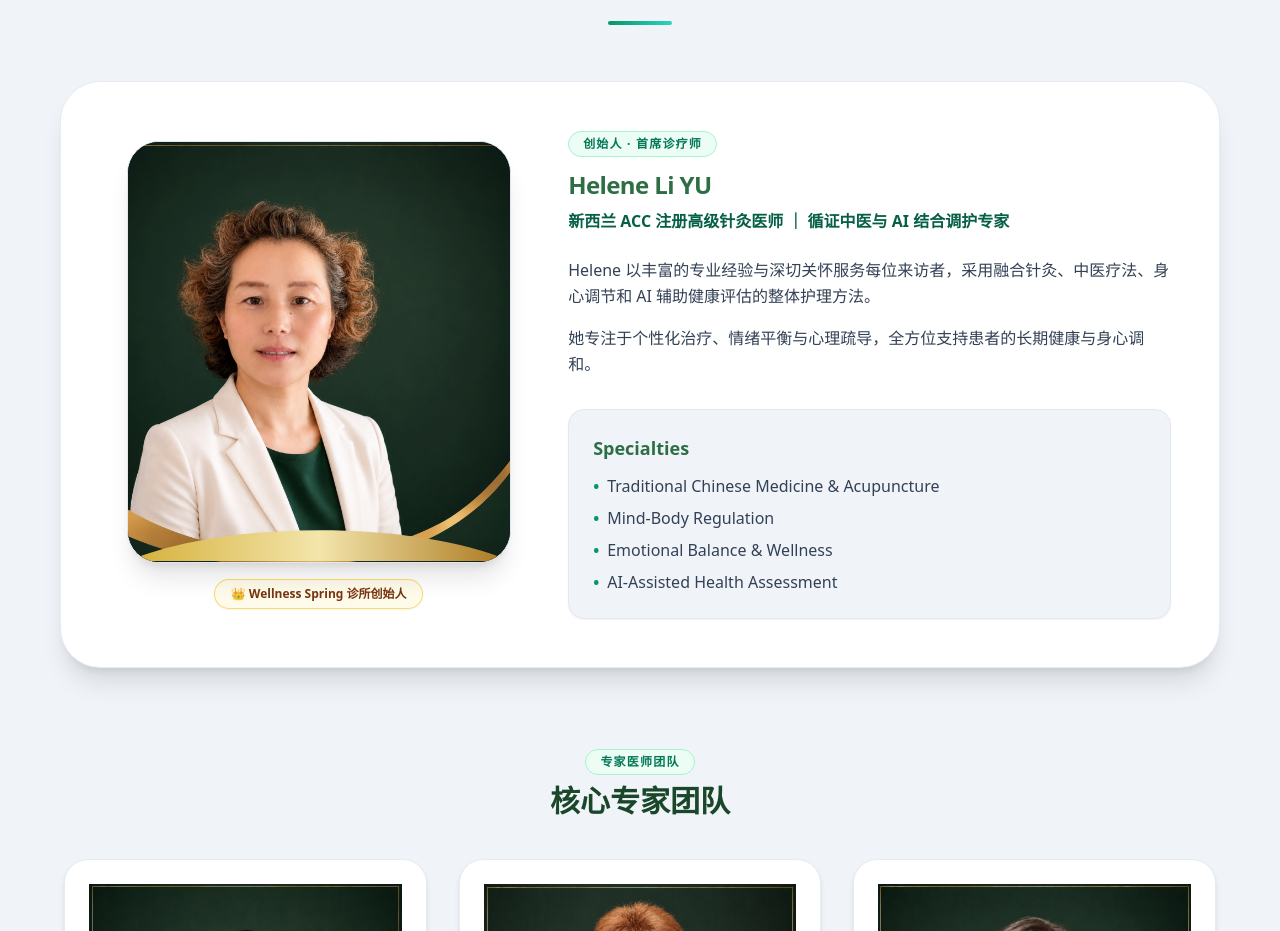
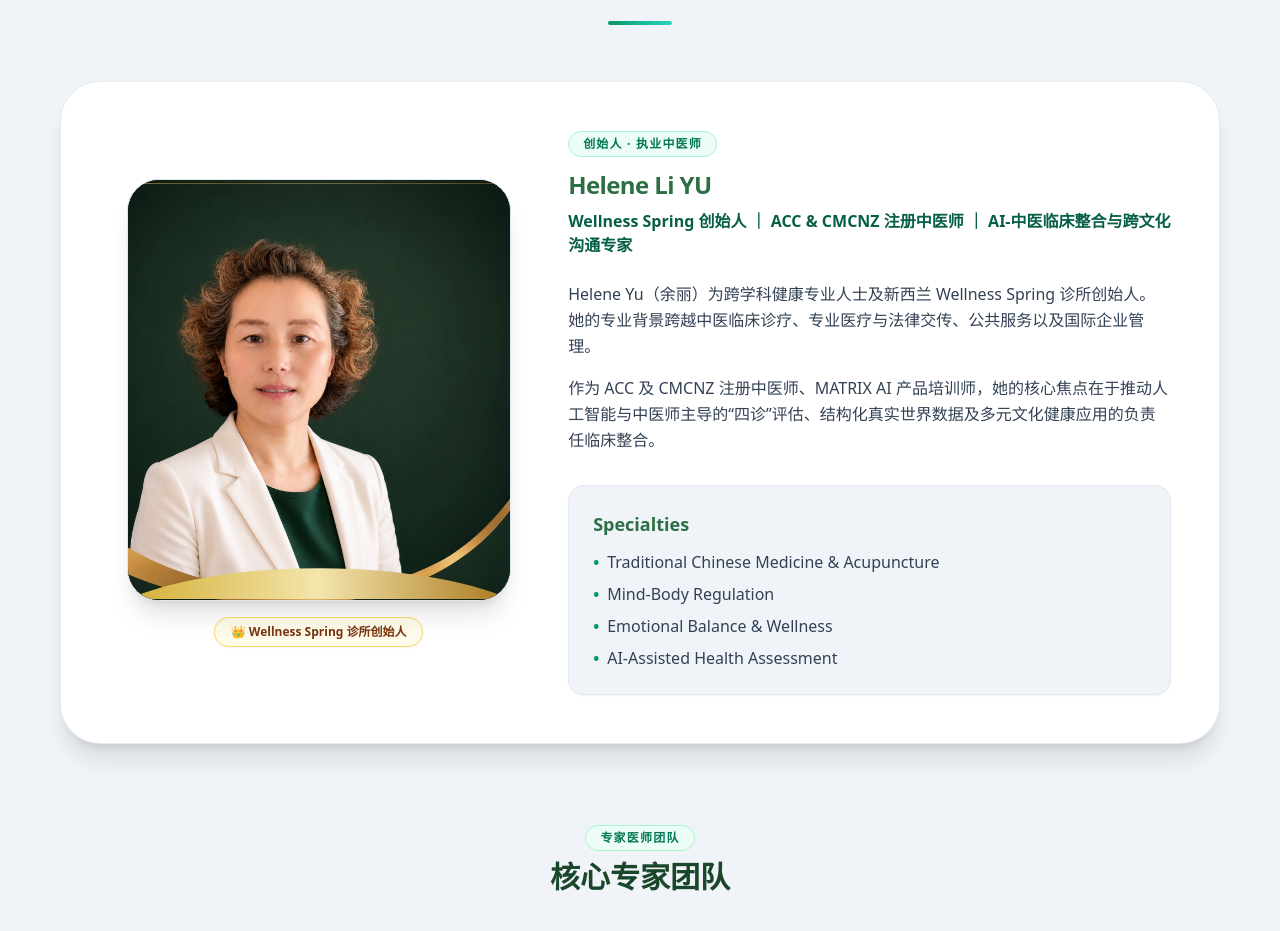
Before and after one commit to gogolf2020-byte/home, a React (Vite) app: page / in a window 1280 px wide. Shown: the part 5782-6713 px from the top of the page. Built offline with nearby package versions, Linux system fonts and the light colour scheme.

Commit message:
refactor(practitioner): update Helene Yu's profile, qualifications, background, and positioning from official CV across all languages

```diff
--- a/src/components/Practitioner.jsx
+++ b/src/components/Practitioner.jsx
@@ -64,7 +64,7 @@ export default function Practitioner() {
             <div className="lg:col-span-7 flex flex-col justify-between">
               <div>
                 <span className="text-xs uppercase tracking-widest font-bold text-emerald-700 dark:text-emerald-400 bg-emerald-50 dark:bg-emerald-950/60 px-3.5 py-1 rounded-full border border-emerald-200 dark:border-emerald-800 inline-block mb-3">
-                  {lang === 'zh' ? '创始人 · 首席诊疗师' : lang === 'de' ? 'GRÜNDERIN & LEITENDE BEHANDLERIN' : 'FOUNDER & LEAD PRACTITIONER'}
+                  {t('practitioner.founderTag')}
                 </span>
 
                 <h3 className="text-xl sm:text-2xl font-bold text-primary dark:text-emerald-300 tracking-tight mb-2">
@@ -72,23 +72,15 @@ export default function Practitioner() {
                 </h3>
 
                 <p className="text-base font-semibold text-emerald-800 dark:text-emerald-400 mb-6">
-                  {lang === 'zh' ? '新西兰 ACC 注册高级针灸医师 ｜ 循证中医与 AI 结合调护专家' : lang === 'de' ? 'ACC-Registrierte Akupunkteurin | TCM & KI-Spezialistin' : 'ACC-Registered Acupuncturist | TCM & AI Assessment Specialist'}
+                  {t('practitioner.founderTitle')}
                 </p>
 
                 <p className="text-slate-700 dark:text-slate-300 text-base leading-relaxed mb-4">
-                  {lang === 'zh'
-                    ? 'Helene 以丰富的专业经验与深切关怀服务每位来访者，采用融合针灸、中医疗法、身心调节和 AI 辅助健康评估的整体护理方法。'
-                    : lang === 'de'
-                    ? 'Helene verbindet umfassende Erfahrung und Einfühlungsvermögen mit einem ganzheitlichen Ansatz aus Akupunktur, traditioneller chinesischer Medizin, Körper-Geist-Regulation und KI-gestützter Gesundheitsanalyse.'
-                    : 'Helene brings extensive expertise and compassion to her practice, with a holistic approach to care, integrating acupuncture, traditional Chinese medicine therapies, mind–body regulation, and AI-assisted health assessment.'}
+                  {t('practitioner.founderDesc1')}
                 </p>
 
                 <p className="text-slate-700 dark:text-slate-300 text-base leading-relaxed mb-8">
-                  {lang === 'zh'
-                    ? '她专注于个性化治疗、情绪平衡与心理疏导，全方位支持患者的长期健康与身心调和。'
-                    : lang === 'de'
-                    ? 'Ihr Fokus liegt auf individueller Behandlung, emotionaler Balance und langfristigem Wohlbefinden durch aufmerksame, persönliche Betreuung.'
-                    : 'Her focus is on personalised treatment, emotional balance, and supporting long-term wellbeing through thoughtful, individualised care.'}
+                  {t('practitioner.founderDesc2')}
                 </p>
 
                 {/* Specialties Box (Matches user screenshot) */}
--- a/src/data/practitionersData.js
+++ b/src/data/practitionersData.js
@@ -379,76 +379,91 @@ export const practitionersData = [
       de: 'Helene Li YU'
     },
     shortTitle: {
-      zh: '高级针灸诊疗师 · ACC 注册医师',
-      en: 'Senior Practitioner · ACC Registered Acupuncturist',
-      de: 'Senior-Behandlerin · ACC-Registrierte Akupunkteurin'
+      zh: 'Wellness Spring 创始人 · ACC & CMCNZ 注册中医师 · AI-中医临床整合专家',
+      en: 'Founder Wellness Spring · ACC & CMCNZ Registered Acupuncturist · AI–TCM Specialist',
+      de: 'Gründerin Wellness Spring · ACC & CMCNZ Registrierte Akupunkteurin · KI-TCM Spezialistin'
     },
     title: {
-      zh: '高级针灸诊疗师 ｜ 中医整体调理专家',
-      en: 'Senior Practitioner | Holistic TCM & Acupuncture',
-      de: 'Senior-Behandlerin | Ganzheitliche Akupunktur & TCM'
+      zh: 'Wellness Spring 创始人 ｜ ACC & CMCNZ 注册中医师 ｜ AI-中医临床整合与跨文化医疗沟通专家',
+      en: 'Founder, Wellness Spring | ACC & CMCNZ Registered Acupuncturist | AI–TCM Clinical Integration & Cross-Cultural Communication',
+      de: 'Gründerin, Wellness Spring | ACC & CMCNZ Registrierte Akupunkteurin | KI-TCM Klinische Integration & Kommunikation'
     },
     mentor: {
-      zh: 'ACC 注册针灸医师 ｜ 资深循证中医专家',
-      en: 'ACC-Registered Acupuncturist | Evidence-Informed TCM Specialist',
-      de: 'ACC-Registrierte Akupunkteurin | Ganzheitliche TCM-Spezialistin'
+      zh: '“以语言、文化与科技为桥梁，连接传统中医与全球健康。”',
+      en: '"Bridging Traditional Chinese Medicine and global healthcare through language, culture and technology."',
+      de: '"Verbindung von Traditioneller Chinesischer Medizin und globaler Gesundheit durch Sprache, Kultur und Technologie."'
     },
     photo: helenePhoto,
     hometown: {
-      zh: '奥克兰 Wellness Spring 资深医师',
-      en: 'Senior Practitioner at Wellness Spring',
-      de: 'Senior-Behandlerin bei Wellness Spring'
+      zh: 'Wellness Spring 创始人 · 执业中医师',
+      en: 'Founder & Practitioner at Wellness Spring',
+      de: 'Gründerin & Behandlerin bei Wellness Spring'
     },
     tags: {
-      zh: ['ACC 注册医师', 'AI 智能评估', '心身调节', '整体康复'],
-      en: ['ACC Registered', 'AI Assessment', 'Mind-Body Regulation', 'Holistic Recovery'],
-      de: ['ACC-Registriert', 'KI-Gesundheitsanalyse', 'Körper-Geist-Regulation', 'Ganzheitlich']
+      zh: ['Wellness Spring 创始人', 'ACC & CMCNZ 注册医师', 'AI-中医临床整合', '资深跨文化交传', '新西兰健康科学学士'],
+      en: ['Founder Wellness Spring', 'ACC & CMCNZ Registered', 'AI–TCM Integration', 'Cross-Cultural Interpreter', 'BHSc Acupuncture'],
+      de: ['Gründerin Wellness Spring', 'ACC & CMCNZ Registriert', 'KI-TCM Integration', 'Medizinische Dolmetscherin', 'BHSc Akupunktur']
     },
     shortDesc: {
-      zh: 'Wellness Spring 资深医师，融合传统针灸、身心调节与 AI 智能健康评估，为患者提供全方位个性化护理。',
-      en: 'Senior practitioner at Wellness Spring, integrating acupuncture, mind-body regulation, and AI health assessment.',
-      de: 'Senior-Behandlerin bei Wellness Spring, verbindet Akupunktur, Körper-Geist-Regulation und KI-Gesundheitsanalyse.'
+      zh: 'Wellness Spring 创始人，融合中医临床诊疗、AI 智能健康评估、专业医疗法律交传及公共服务经验，打造执业医师主导的负责任整合医疗平台。',
+      en: 'Founder of Wellness Spring, combining TCM clinical practice, AI-assisted health assessment, cross-cultural medical interpreting, and public service experience to build a responsible, practitioner-led integrative healthcare platform.',
+      de: 'Gründerin von Wellness Spring, verbindet TCM-Praxis, KI-gestützte Gesundheitsanalyse, medizinische Dolmetscherausbildung und öffentliche Erfahrung.'
     },
     bioParagraphs: {
       zh: [
-        'Helene 以丰富的专业经验与深切关怀服务每位来访者，采用融合传统针灸、中医疗法、身心调节和 AI 辅助健康评估的整体护理方法。',
-        '她专注于个性化治疗、情绪平衡与心理疏导，全方位支持患者的长期健康与身心调和。'
+        'Helene Yu（余丽）为跨学科健康专业人士及新西兰 Wellness Spring 诊所创始人。她的专业背景跨越传统中医临床诊疗、专业医疗与法律交传、公共服务以及国际企业管理。她目前的核心焦点在于推动人工智能与中医师主导的“四诊”评估、结构化真实世界数据及多元文化健康应用的负责任临床整合。',
+        '作为新西兰 ACC 及 CMCNZ 注册中医师、MATRIX AI 产品培训师，Helene 正在建立一套结构化的临床工作流程，将 AI 辅助健康评估与传统中医“望、闻、问、切”四诊有机融合。她利用大语言模型（LLM）对临床信息进行结构化梳理与比对，同时确保最终的医学解读与临床决策始终严格由执业医师主导复核。',
+        'Helene 拥有新西兰健康科学（针灸专业）学士学位，并在奥克兰理工大学（AUT）完成了医疗法律翻译及健康管理的深造。她精通英语、国语及粤语，始终秉持“以语言、文化与科技为桥梁，连接传统中医与全球健康”的专业使命。'
       ],
       en: [
-        'Helene brings extensive expertise and compassion to her practice, with a holistic approach to care, integrating acupuncture, traditional Chinese medicine therapies, mind–body regulation, and AI-assisted health assessment.',
-        'Her focus is on personalised treatment, emotional balance, and supporting long-term wellbeing through thoughtful, individualised care.'
+        'Helene Yu is a multidisciplinary health professional and founder of Wellness Spring in New Zealand. Her background spans Traditional Chinese Medicine (TCM) clinical practice, professional medical and legal interpreting, public-service experience, and international business management. Her current focus is the responsible clinical integration of artificial intelligence with practitioner-led TCM assessment, structured real-world data, and multicultural health applications.',
+        'As an ACC and CMCNZ registered acupuncturist and MATRIX AI product trainer, Helene is developing a structured clinical workflow linking AI-assisted health assessment with traditional TCM Four Diagnostics (observation, listening/smelling, inquiry, palpation). She uses large language models (LLMs) to structure and compare clinical information while ensuring final interpretation and decision-making remain strictly under practitioner governance.',
+        'Helene holds a Bachelor of Health Science (Acupuncture) in New Zealand and completed postgraduate studies in medical and legal interpreting as well as health management at Auckland University of Technology (AUT). Fluent in English, Mandarin, and Cantonese, her professional mission is "Bridging Traditional Chinese Medicine and global healthcare through language, culture and technology."'
       ],
       de: [
-        'Helene verbindet umfassende Erfahrung und Einfühlungsvermögen mit einem ganzheitlichen Ansatz aus Akupunktur, traditioneller chinesischer Medizin, Körper-Geist-Regulation und KI-gestützter Gesundheitsanalyse.',
-        'Ihr Fokus liegt auf individueller Behandlung, emotionaler Balance und langfristigem Wohlbefinden durch aufmerksame, persönliche Betreuung.'
+        'Helene Yu ist eine multidisziplinäre Gesundheitsexpertin und Gründerin von Wellness Spring in Neuseeland. Ihr Hintergrund verbindet Traditionelle Chinesische Medizin (TCM), professionelles medizinisches und juristisches Dolmetschen, öffentlichen Dienst und internationales Unternehmensmanagement. Ihr Fokus liegt auf der verantwortungsvollen klinischen Integration künstlicher Intelligenz.',
+        'Als ACC- und CMCNZ-registrierte Akupunkteurin und MATRIX KI-Produkttrainerin entwickelt Helene einen strukturierten klinischen Ablauf, der KI-gestützte Analyse mit den vier klassischen Verfahren der TCM-Diagnostik verbindet. KI-generierte Daten werden aufbereitet, während die finale Entscheidung stets unter therapeuten-geführter Regie verbleibt.',
+        'Helene hält einen Bachelor of Health Science (Akupunktur) in Neuseeland und schloss Aufbaustudien an der Auckland University of Technology (AUT) ab. Fließend in Englisch, Mandarin und Kantonesisch ist ihre Mission: „Verbindung von TCM und globaler Gesundheit durch Sprache, Kultur und Technologie.“'
       ]
     },
     educationList: {
       zh: [
-        { period: 'ACC 注册资格', degree: 'ACC 注册针灸理疗医师', school: '新西兰针灸执业理事会' },
-        { period: '专业经验', degree: '循证中医、针灸与身心调控资深专家', school: 'Wellness Spring Clinic' }
+        { period: '学士学位', degree: '健康科学学士（针灸专业）BHSc (Acupuncture)', school: 'New Zealand (新西兰)' },
+        { period: '研究生深造', degree: '医疗与法律高级翻译研究生项目', school: '奥克兰理工大学 (AUT)' },
+        { period: '研究生深造', degree: '健康管理与体育高尔夫教练学', school: '奥克兰理工大学 (AUT)' },
+        { period: '双执业认证', degree: '新西兰 ACC 注册针灸医师 & CMCNZ 注册医师', school: 'ACC & CMCNZ New Zealand' }
       ],
       en: [
-        { period: 'ACC Practitioner', degree: 'ACC Registered Acupuncturist', school: 'Acupuncture New Zealand' },
-        { period: 'Expertise', degree: 'Senior TCM & Mind-Body Regulation Specialist', school: 'Wellness Spring Clinic' }
+        { period: 'Bachelor Degree', degree: 'Bachelor of Health Science (Acupuncture)', school: 'New Zealand (BHSc)' },
+        { period: 'Postgraduate', degree: 'Postgraduate Studies in Medical & Legal Interpreting', school: 'Auckland University of Technology (AUT)' },
+        { period: 'Postgraduate', degree: 'Health Management & Sport Coaching Studies', school: 'Auckland University of Technology (AUT)' },
+        { period: 'Registrations', degree: 'ACC Registered Acupuncturist & CMCNZ Registered Practitioner', school: 'ACC & CMCNZ New Zealand' }
       ],
       de: [
-        { period: 'ACC-Qualifikation', degree: 'ACC-Registrierte Akupunkteurin', school: 'Acupuncture New Zealand' },
-        { period: 'Expertise', degree: 'Spezialistin für TCM & Körper-Geist-Regulation', school: 'Wellness Spring Clinic' }
+        { period: 'Bachelorgrad', degree: 'Bachelor of Health Science (Akupunktur)', school: 'Neuseeland (BHSc)' },
+        { period: 'Aufbaustudium', degree: 'Postgraduales Studium Medizinisches & Juristisches Dolmetschen', school: 'Auckland University of Technology (AUT)' },
+        { period: 'Aufbaustudium', degree: 'Gesundheitsmanagement & Sport-Coaching', school: 'Auckland University of Technology (AUT)' },
+        { period: 'Zulassungen', degree: 'ACC & CMCNZ Registrierte Akupunkteurin', school: 'ACC & CMCNZ Neuseeland' }
       ]
     },
     researchPoints: {
       zh: [
-        '主导融合 AI 智能健康评估与传统脉象/体质辨证的个性化护理路径。',
-        '深入探讨中医心理学与治疗音乐在身心情绪调理中的协同减压效果。'
+        '构建结构化 AI-中医临床流程：患者接诊 → MATRIX AI 评估 → 中医四诊 → 医师复核 → 个性化调理 → 随访追溯。',
+        '推进 AI 辅助健康评估在新西兰多元族群中的跨文化临床验证与模型公平性研究。',
+        '开发双语编码四诊问卷及模型无关（Model-agnostic）的临床大模型提示词（Prompt）架构。',
+        '具备法院、医院及政府机构数十年的英语、国语及粤语高级专业翻译与沟通经验。'
       ],
       en: [
-        'Integrated AI-assisted health pattern recognition with traditional TCM diagnostic care.',
-        'Researched therapeutic music and mind-body regulation for emotional & nervous system support.'
+        'Structured AI–TCM Clinical Workflow: Intake → MATRIX AI Assessment → TCM Four Diagnostics → Practitioner Review → Personalised Care → Follow-up.',
+        'Multicultural clinical validation of AI-assisted TCM assessment across New Zealand’s diverse ethnic populations.',
+        'Bilingual coded Four-Diagnostics clinical data structuring and model-agnostic LLM prompt architecture.',
+        'Professional cross-cultural medical communication and court/hospital interpreting in English, Mandarin, and Cantonese.'
       ],
       de: [
-        'Integration von KI-Gesundheitsanalysen mit traditioneller TCM-Diagnostik.',
-        'Forschung zu therapeutischer Musik und Mind-Body-Regulation bei Stress und Angst.'
+        'Strukturierter KI-TCM Ablauf: Aufnahme → MATRIX KI Analyse → TCM 4 Diagnosen → Therapeuten-Prüfung → Pflege → Nachsorge.',
+        'Multikulturelle klinische Validierung der KI-Analyse in Neuseelands vielfältiger Gesellschaft.',
+        'Zweisprachig kodierte TCM-Datenstrukturierung und herstellerunabhängige LLM-Architektur.',
+        'Professionelle medizinische Dolmetschpraxis in Englisch, Mandarin und Kantonesisch.'
       ]
     },
     specialtiesTitle: {
@@ -458,22 +473,25 @@ export const practitionersData = [
     },
     specialties: {
       zh: [
-        'Traditional Chinese Medicine & Acupuncture 中医与针灸',
-        'Mind-Body Regulation 身心调节与经络调理',
-        'Emotional Balance & Wellness 情绪平衡与心理辅导',
-        'AI-Assisted Health Assessment AI 辅助健康评估'
+        'AI–TCM Clinical Integration & Workflow Design AI-中医临床整合与工作流设计',
+        'Traditional Chinese Medicine & Acupuncture 循证中医、针灸与“四诊”诊疗',
+        'Cross-Cultural Medical Communication 跨文化医疗沟通与交传（国/粤/英）',
+        'Multicultural Health Data & Clinical Validation 多元文化健康数据与临床验证',
+        'ACC Injury Recovery & Musculoskeletal Care ACC 损伤康复与身心整体护理'
       ],
       en: [
+        'AI–TCM Clinical Integration & Workflow Design',
         'Traditional Chinese Medicine & Acupuncture',
-        'Mind-Body Regulation',
-        'Emotional Balance & Wellness',
-        'AI-Assisted Health Assessment'
+        'Cross-Cultural Medical Communication (Mandarin, Cantonese, English)',
+        'Multicultural Health Data & Clinical Validation',
+        'ACC Injury Recovery & Integrative Healthcare'
       ],
       de: [
+        'KI-TCM Klinische Integration & Ablaufdesign',
         'Traditionelle Chinesische Medizin & Akupunktur',
-        'Körper-Geist-Regulation',
-        'Emotionale Balance & Wohlbefinden',
-        'KI-gestützte Gesundheitsanalyse'
+        'Interkulturelle Medizinische Kommunikation (Mandarin, Kantonesisch, Englisch)',
+        'Multikulturelle Gesundheitsdaten & Validierung',
+        'ACC-Verletzungsrehabilitation & Ganzheitliche Pflege'
       ]
     },
     contactEmail: 'wellness.spring.sys@gmail.com'
--- a/src/i18n/locales/en.js
+++ b/src/i18n/locales/en.js
@@ -184,9 +184,9 @@ export default {
     meetTitle: 'Meet the Practitioner',
     founderBadge: '👑 Founder of Wellness Spring',
     founderTag: 'FOUNDER & LEAD PRACTITIONER',
-    founderTitle: 'ACC-Registered Acupuncturist | TCM & AI Assessment Specialist',
-    founderDesc1: 'Helene brings extensive expertise and compassion to her practice, with a holistic approach to care, integrating acupuncture, traditional Chinese medicine therapies, mind–body regulation, and AI-assisted health assessment.',
-    founderDesc2: 'Her focus is on personalised treatment, emotional balance, and supporting long-term wellbeing through thoughtful, individualised care.',
+    founderTitle: 'Founder, Wellness Spring | ACC & CMCNZ Registered Acupuncturist | AI–TCM Clinical Integration Specialist',
+    founderDesc1: 'Helene Yu is a multidisciplinary health professional and founder of Wellness Spring in New Zealand. Her background spans Traditional Chinese Medicine (TCM) clinical practice, professional medical/legal interpreting, public-service experience, and international business management.',
+    founderDesc2: 'As an ACC and CMCNZ registered acupuncturist and MATRIX AI product trainer, her focus is the responsible clinical integration of AI with practitioner-led TCM Four Diagnostics, structured real-world data, and multicultural health applications.',
     teamTag: 'MEDICAL SPECIALISTS',
     teamTitle: 'Our Medical Team',
     viewProfile: 'View Profile'
--- a/src/i18n/locales/zh.js
+++ b/src/i18n/locales/zh.js
@@ -182,11 +182,11 @@ export default {
   },
   practitioner: {
     meetTitle: 'Meet the Practitioner',
-    founderBadge: '👑 Wellness Spring 诊所创始人',
-    founderTag: '创始人 · 首席诊疗师',
-    founderTitle: '新西兰 ACC 注册高级针灸医师 ｜ 循证中医与 AI 结合调护专家',
-    founderDesc1: 'Helene 以丰富的专业经验与深切关怀服务每位来访者，采用融合针灸、中医疗法、身心调节和 AI 辅助健康评估的整体护理方法。',
-    founderDesc2: '她专注于个性化治疗、情绪平衡与心理疏导，全方位支持患者的长期健康与身心调和。',
+    founderBadge: '👑 Wellness Spring 创始人',
+    founderTag: '创始人 · 执业中医师',
+    founderTitle: 'Wellness Spring 创始人 ｜ ACC & CMCNZ 注册中医师 ｜ AI-中医临床整合与跨文化沟通专家',
+    founderDesc1: 'Helene Yu（余丽）为跨学科健康专业人士及新西兰 Wellness Spring 诊所创始人。她的专业背景跨越中医临床诊疗、专业医疗与法律交传、公共服务以及国际企业管理。',
+    founderDesc2: '作为 ACC 及 CMCNZ 注册中医师、MATRIX AI 产品培训师，她的核心焦点在于推动人工智能与中医师主导的“四诊”评估、结构化真实世界数据及多元文化健康应用的负责任临床整合。',
     teamTag: '专家医师团队',
     teamTitle: '核心专家团队',
     viewProfile: '查看医师详情'
```
Also changed, not shown: src/i18n/locales/de.js (+4 -4 lines).
